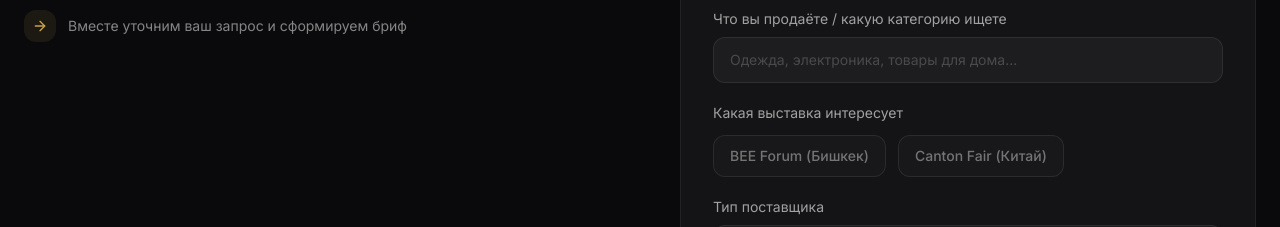
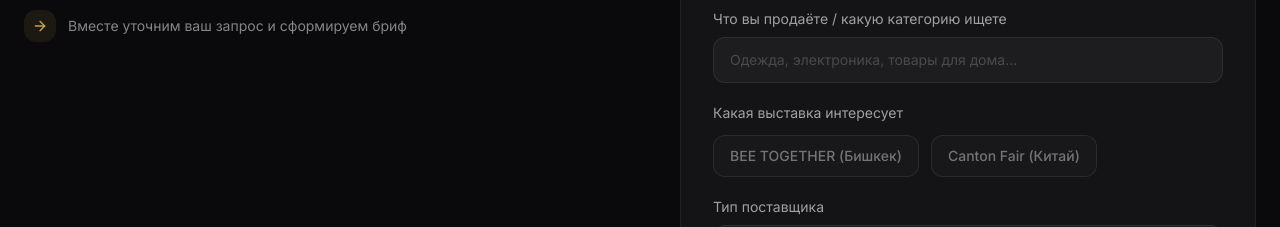
Before and after one commit to mrgnfndr-dr/exposcout, a Next.js app: page / in a window 1280 px wide. Shown: the part 10080-10307 px from the top of the page. Built offline with nearby package versions, Linux system fonts and the light colour scheme.

Commit message:
Update lead-form.tsx

```diff
--- a/components/lead-form.tsx
+++ b/components/lead-form.tsx
@@ -197,7 +197,7 @@ export function LeadForm() {
                 </label>
                 <div className="flex flex-col sm:flex-row gap-3">
                   {[
-                    { id: "bee", label: "BEE Forum (Бишкек)" },
+                    { id: "bee", label: "BEE TOGETHER (Бишкек)" },
                     { id: "canton", label: "Canton Fair (Китай)" },
                   ].map((ev) => (
                     <button
```
